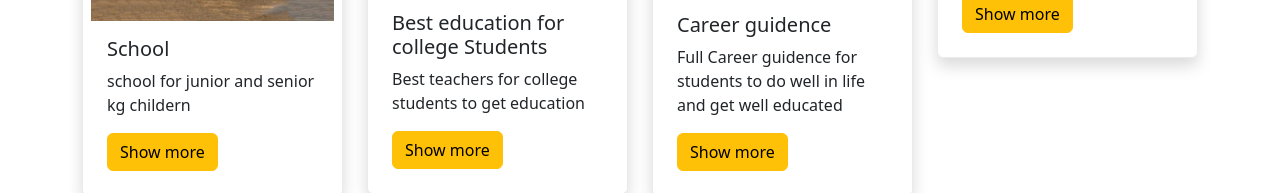
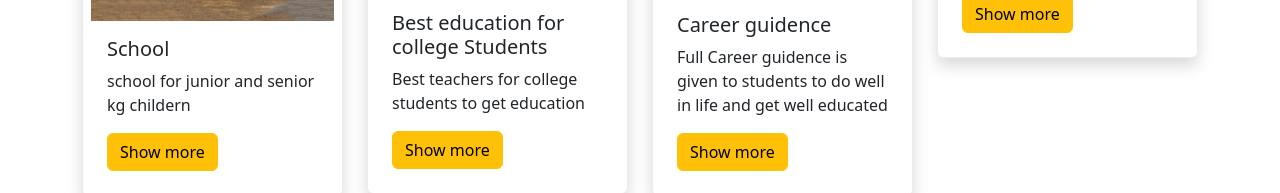
Before and after one commit to Advaittt24/GurukulWebsite, a plain HTML site: page index.html in a window 1280 px wide. Shown: the part 230-423 px from the top of the page. Drawn offline with nearby package versions, Linux system fonts and the light colour scheme.

Commit message:
creator update

```diff
--- a/index.html
+++ b/index.html
@@ -80,7 +80,7 @@
 
                 <div class="card-body">
                   <h5 class="card-title">Career guidence</h5>
-                  <p class="card-text">Full Career guidence for students to do well in life and get well educated</p>
+                  <p class="card-text">Full Career guidence is given to students to do well in life and get well educated</p>
                   <a href="#" class="btn btn-warning">Show more</a>
                 </div>
               </div>
```
